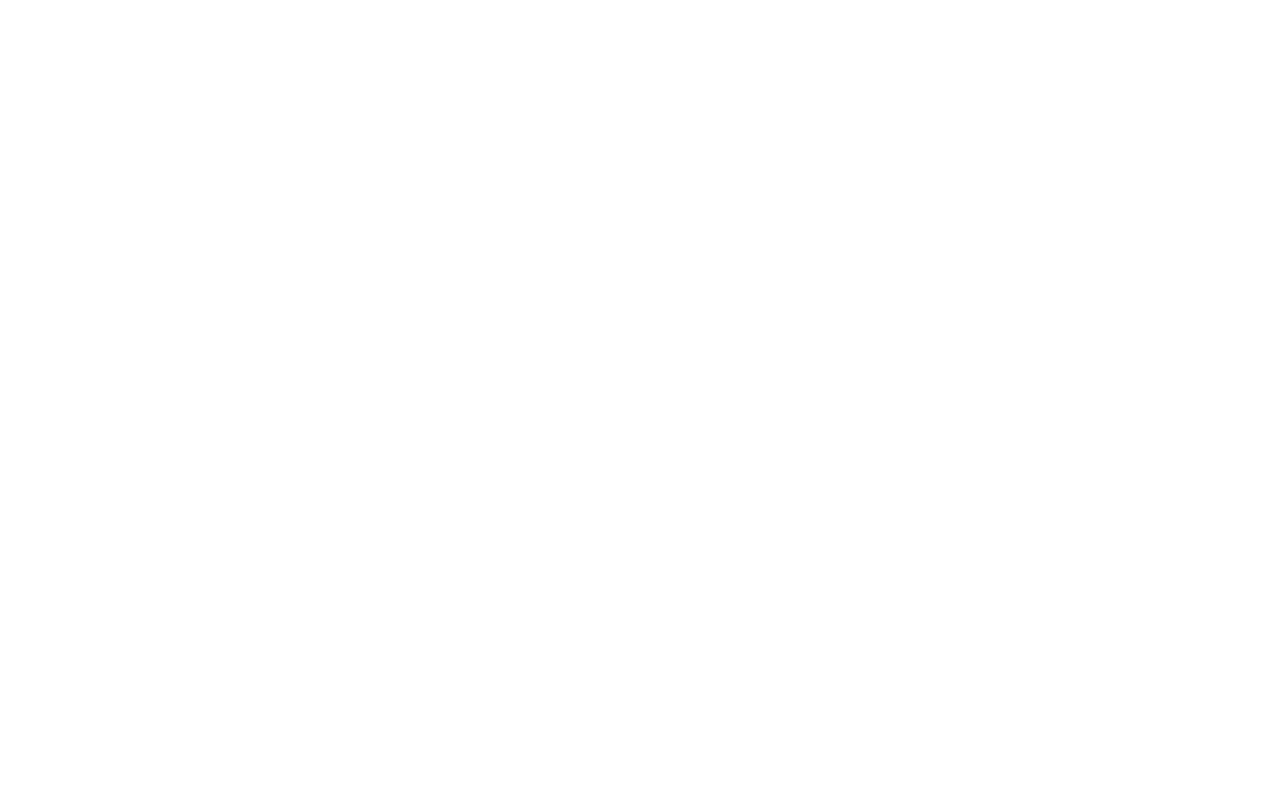
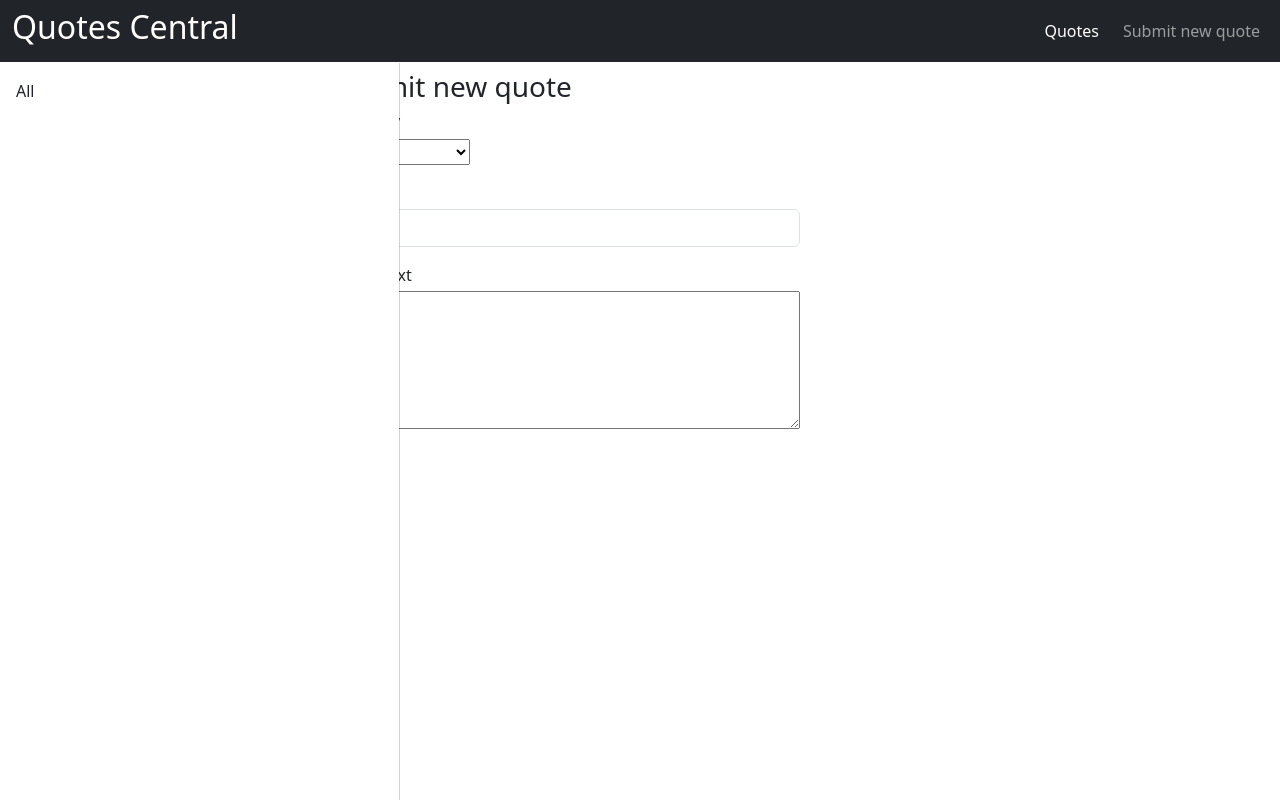
Before and after one commit to Nurzat91/quotes, a React (Vite) app: page /quotes in a window 1280 px wide. Built offline with nearby package versions, Linux system fonts and the light colour scheme.

Commit message:
the add-quote creation component is ready

```diff
--- a/package.json
+++ b/package.json
@@ -10,6 +10,7 @@
     "preview": "vite preview"
   },
   "dependencies": {
+    "axios": "^1.6.2",
     "bootstrap": "^5.3.2",
     "react": "^18.2.0",
     "react-dom": "^18.2.0",
--- a/src/App.tsx
+++ b/src/App.tsx
@@ -1,8 +1,34 @@
+import Toolbar from './components/Toolbar/Toolbar';
+import {Route, Routes} from 'react-router-dom';
+import All from './components/All/All';
+import NewQuote from './containers/NewQuote/NewQuote';
 
 function App() {
 
   return (
     <>
+      <header><Toolbar/></header>
+      <main>
+        <div className="container-fluid">
+          <div className="row">
+            <div className="col-md-3">
+              <div className="offcanvas offcanvas-start show" style={{marginTop: '63px'}}>
+                <div className="offcanvas-body">
+                  <Routes>
+                    <Route path="/" element={<All/>}/>
+                    <Route path="*" element={<All/>}/>
+                  </Routes>
+                </div>
+              </div>
+            </div>
+            <div className="col-md-9">
+              <Routes>
+                <Route path="/quotes" element={<NewQuote/>}/>
+              </Routes>
+            </div>
+          </div>
+        </div>
+      </main>
     </>
   )
 }
--- /dev/null
+++ b/src/components/All/All.tsx
@@ -0,0 +1,10 @@
+
+const All = () => {
+  return (
+    <div>
+      All
+    </div>
+  );
+};
+
+export default All;
--- /dev/null
+++ b/src/components/Toolbar/Toolbar.tsx
@@ -0,0 +1,21 @@
+import {NavLink} from 'react-router-dom';
+
+const Toolbar = () => {
+  return (
+    <nav className="navbar navbar-expand-lg navbar-dark bg-dark">
+      <div className="container-fluid">
+        <h2 style={{color: 'white'}}>Quotes Central</h2>
+        <ul className="navbar-nav mr-auto flex-row gap-2 flex-nowrap">
+          <li className="nav-item">
+            <NavLink to="/quotes" className="nav-link">Quotes</NavLink>
+          </li>
+          <li className="nav-item">
+            <NavLink to="/add-quote" className="nav-link">Submit new quote</NavLink>
+          </li>
+        </ul>
+      </div>
+    </nav>
+  );
+};
+
+export default Toolbar;
--- /dev/null
+++ b/src/containers/NewQuote/NewQuote.tsx
@@ -0,0 +1,57 @@
+
+const category = [
+  {id: 1, name: 'All'},
+  {id: 2, name: 'Star Wars'},
+  {id: 3, name: 'Famous people'},
+  {id: 4, name: 'Saying'},
+  {id: 5, name: 'Humour'},
+  {id: 6, name: 'Motivational'},
+];
+const NewQuote = () => {
+
+  return (
+    <div className="row mt-2">
+      <div className="col">
+        <form>
+          <h3>Submit new quote</h3>
+          <div className="form-group">
+            <h6>Category</h6>
+            <select>
+              {category.map((categories) => (
+                <option key={categories.id}>{categories.name}</option>
+              ))}
+            </select>
+          </div>
+          <div className="form-group mt-3">
+            <label htmlFor="author" className="mb-1">
+              Author
+            </label>
+            <input
+              type="text"
+              name="author"
+              required
+              className="form-control w-50"
+            />
+          </div>
+          <div className="form-group d-flex flex-column w-50 mt-3">
+            <label htmlFor="text" className="mb-1">
+              Quote text
+            </label>
+            <textarea
+              className="p-2"
+              name="text"
+              required
+              rows={5}
+              cols={40}
+            />
+          </div>
+          <button type="submit" className="btn btn-primary mt-3">
+            SAVE
+          </button>
+        </form>
+      </div>
+    </div>
+  );
+};
+
+export default NewQuote;
--- /dev/null
+++ b/src/types.d.ts
@@ -0,0 +1,4 @@
+export interface SelectCategory{
+  id: string;
+  name: string;
+}
```
Also changed, not shown: src/containers/Quotes/Quotes.tsx (added, +10 -0 lines), 1 other file (tests, documents, lock files or other folders).
